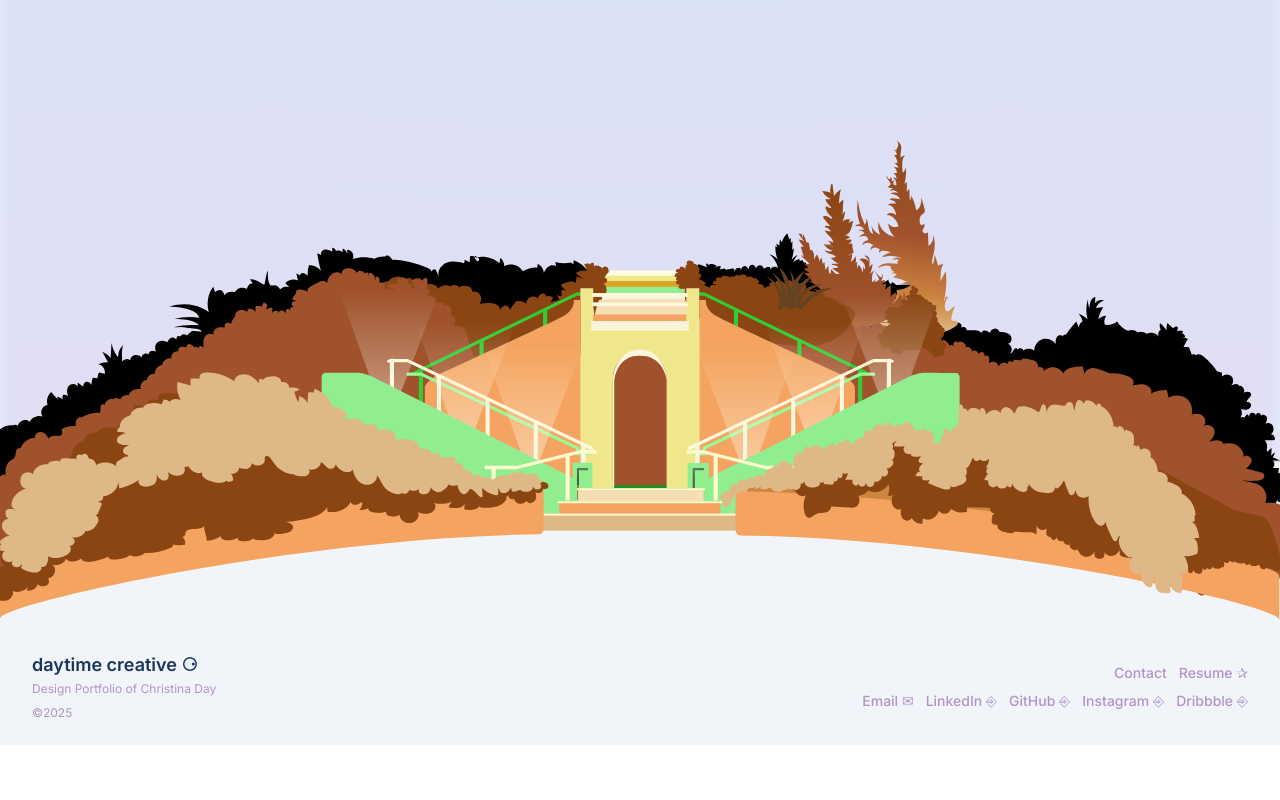
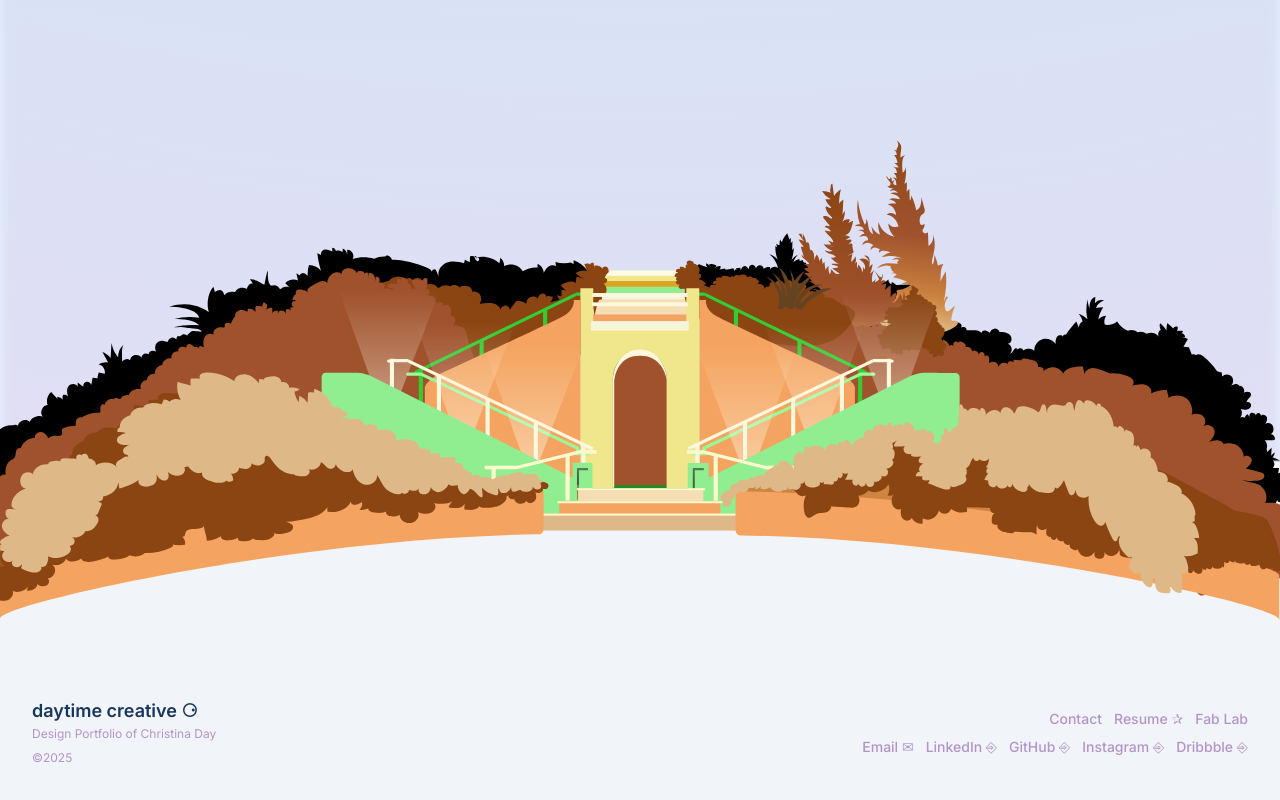
Before and after one commit to ChristinaDay/daytimecreative, a Next.js app: page / in a window 1280 px wide. Shown: the part 5634-6434 px from the top of the page. Before the commit the page ends 6379 px from the top, so only its background shows below. Built offline with nearby package versions, Linux system fonts and the light colour scheme.

Commit message:
Add Fab Lab link to footer navigation - Added subtle Fab Lab link to footer alongside Contact and Resume links - Links to /art-fabrication page with consistent styling and hover effects

```diff
--- a/src/components/Footer.tsx
+++ b/src/components/Footer.tsx
@@ -4,8 +4,8 @@ const footerTextColor = 'text-[rgb(178,148,198)]';
 
 export default function Footer() {
   return (
-    <footer className="w-full py-6 pt-48 -mt-40 bg-slate-100 dark:bg-gray-800 border-t-2 border-gray-300 dark:border-surface-dark/20 relative z-50">
-      <div className="max-w-[100rem] mx-auto px-4 sm:px-6 md:px-8">
+    <footer className="w-full h-96 -mt-40 bg-slate-100 dark:bg-gray-800 border-t-2 border-gray-300 dark:border-surface-dark/20 relative z-50 flex items-center pt-40">
+      <div className="w-full px-4 sm:px-6 md:px-8">
         <div className="flex flex-col md:flex-row justify-between items-center gap-4">
           <div className="text-center md:text-left flex flex-col items-center md:items-start">
             <h2 className="font-sans text-lg font-semibold mb-1 text-text-light dark:text-white">
@@ -32,6 +32,12 @@ export default function Footer() {
                 className={`${footerTextColor} hover:text-accent-light dark:hover:text-accent-dark transition-colors font-medium text-sm`}
               >
                 Resume ✰
+              </Link>
+              <Link
+                href="/art-fabrication"
+                className={`${footerTextColor} hover:text-accent-light dark:hover:text-accent-dark transition-colors font-medium text-sm`}
+              >
+                Fab Lab
               </Link>
             </div>
             <div className="flex gap-3">
```
